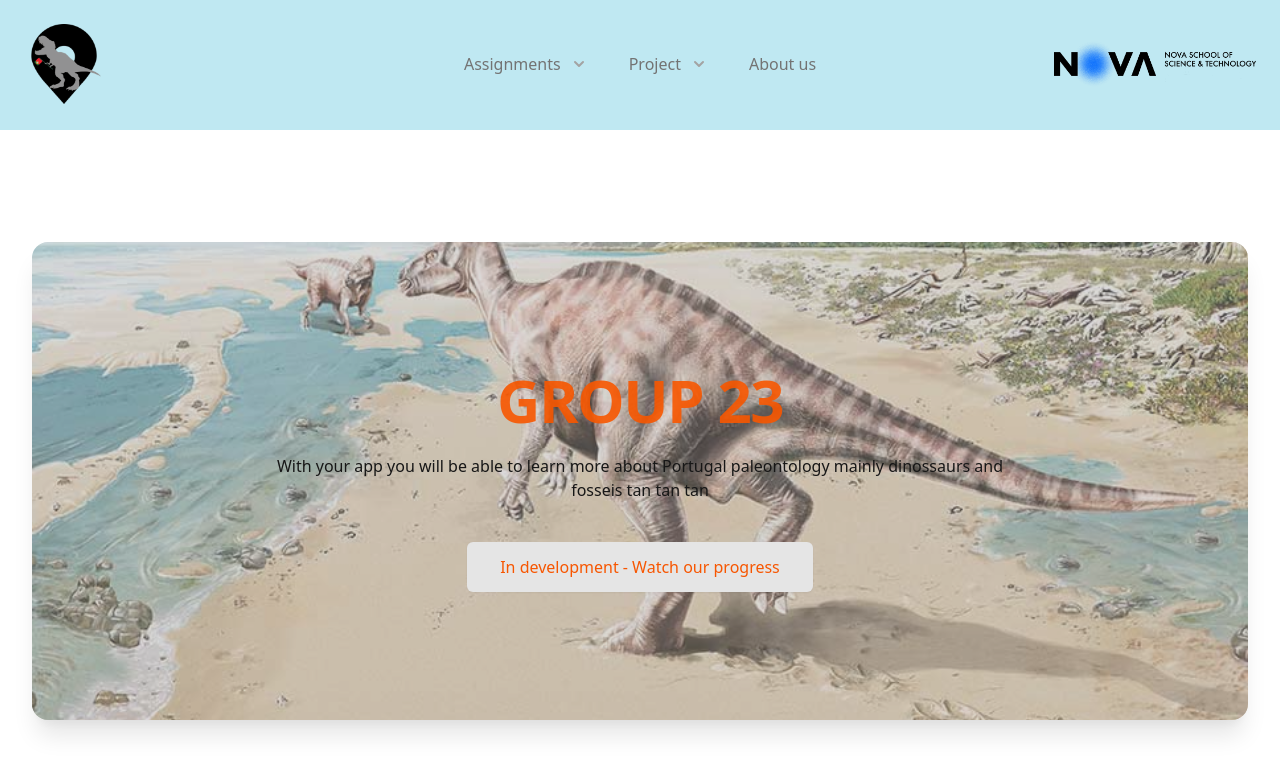
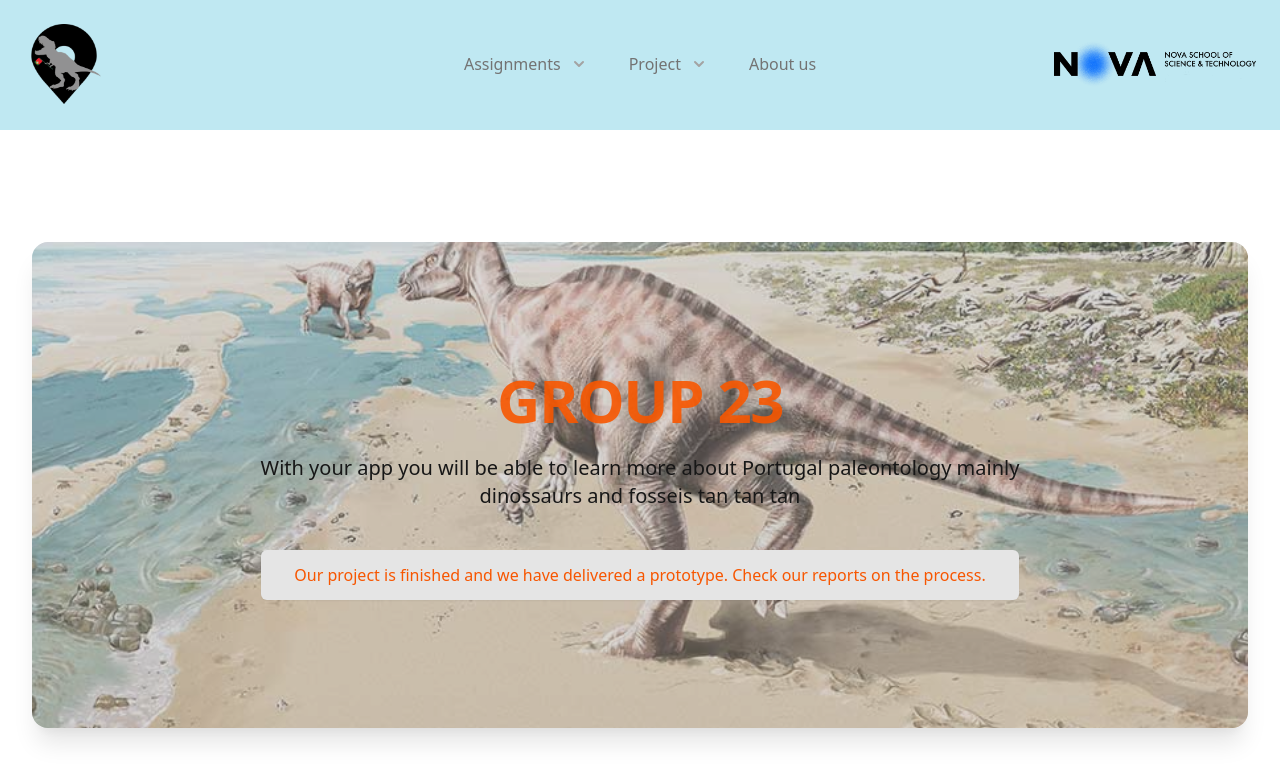
Before and after one commit to srelvas/ipmGroup23_website, a Vue app: page /#/ipmGroup23_website/projectReports in a window 1280 px wide. Both pictures are taken after a click on the link "IPM Group 23". Shown: the top 782 px of the page. Built offline with nearby package versions, Linux system fonts and the light colour scheme.

Commit message:
Updated reports and home, fixed a bug in reports, added new reports.

```diff
--- a/src/views/Home.vue
+++ b/src/views/Home.vue
@@ -33,12 +33,13 @@
                 mt-6
                 max-w-lg
                 mx-auto
-                text-center text-l text-gray-900
+                text-center text-xl text-gray-900 text-extrabold
                 sm:max-w-3xl
               "
             >
               With your app you will be able to learn more about Portugal
               paleontology mainly dinossaurs and fosseis tan tan tan
+
             </p>
             <div
               class="
@@ -50,7 +51,7 @@
             >
               <div>
                 <router-link
-                  to="/ipmGroup23_website/ProjectLogo"
+                  to="/ipmGroup23_website/ProjectReports"
                   href="#"
                   class="flex
                           items-center
@@ -68,7 +69,8 @@
                           sm:px-8
                         "
                 >
-                  In development - Watch our progress
+                  Our project is finished and we have delivered a prototype.
+                  Check our reports on the process.
                 </router-link>
                 <router-view />
               </div>
--- a/src/views/ProjectReports.vue
+++ b/src/views/ProjectReports.vue
@@ -63,6 +63,13 @@
         </div>
         <div class="flex flex-col min-w-0 flex-1 overflow-hidden">
             <!-- <div class="lg:hidden"> -->
+                <main
+          class="flex-1 relative z-0 overflow-y-auto focus:outline-none xl:order-last"
+        >
+            <div class="absolute inset-0 py-6 px-4 sm:px-6 lg:px-8">
+                <div
+                class="h-full border-2 border-gray-200 border-dashed rounded-lg"
+                >
                     <div class="row-container">
                         <div class="proj">
                             <iframe
@@ -74,6 +81,9 @@
                         </div>
                     </div>
             <!-- </div> -->
+                </div>
+                </div>
+                </main>
         </div>
     </div>
 
@@ -106,6 +116,34 @@ const reports =[
         url: "https://www.keepandshare.com/doc11/33688/g-23-stage3-pdf-1-8-meg?da=y",
         brief: "1st Prototype"
     },
+    {
+        name:"Stage 4",
+        icon: ClipboardListIcon,
+        current: false,
+        url: "https://www.keepandshare.com/doc11/33780/g-23-stage4-pdf-476k?da=y",
+        brief: "Computational prototype"
+    },
+    {
+        name:"Stage 5",
+        icon: ClipboardListIcon,
+        current: false,
+        url: "https://www.keepandshare.com/doc11/33782/g-23-stage5-pdf-847k?da=y",
+        brief: "Heuristic evaluation"
+    },
+    {
+        name:"Stage 5 - by group 22",
+        icon: ClipboardListIcon,
+        current: false,
+        url: "http://www.keepandshare.com/doc11/view.php?id=33781&da=y",
+        brief: "Heuristic evaluation - the evalution of our project by group 22"
+    },
+    {
+        name:"Stage 6",
+        icon: ClipboardListIcon,
+        current: false,
+        url: "https://www.keepandshare.com/doc11/33779/g-23-stage6-pdf-301k?da=y",
+        brief: "Evaluation results and presentation"
+    }
 ]
 export default{
     data: function(){
```
Lines whose indentation alone changed are shown as unchanged.
